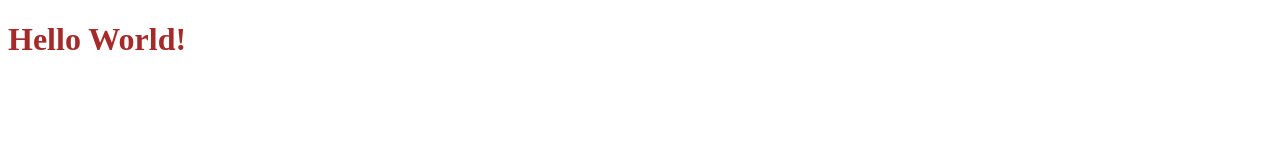
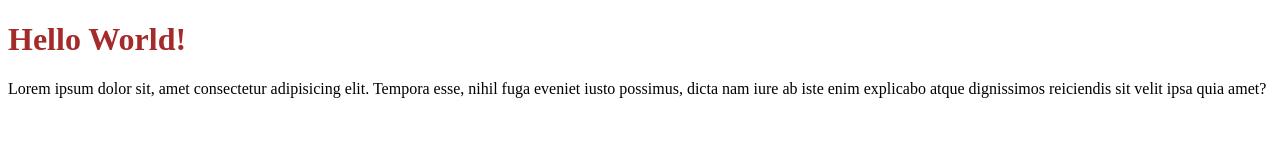
Before and after one commit to usama-ansari/Test, a plain HTML site: page index.html in a window 1280 px wide. Drawn offline with Linux system fonts and the light colour scheme.

Commit message:
Version 0.0.2

```diff
--- a/index.html
+++ b/index.html
@@ -12,5 +12,8 @@
     <div class="container">
         <h1 id="heading">Hello World!</h1>
     </div>
+    <div>
+        Lorem ipsum dolor sit, amet consectetur adipisicing elit. Tempora esse, nihil fuga eveniet iusto possimus, dicta nam iure ab iste enim explicabo atque dignissimos reiciendis sit velit ipsa quia amet?
+    </div>
 </body>
 </html>
```
